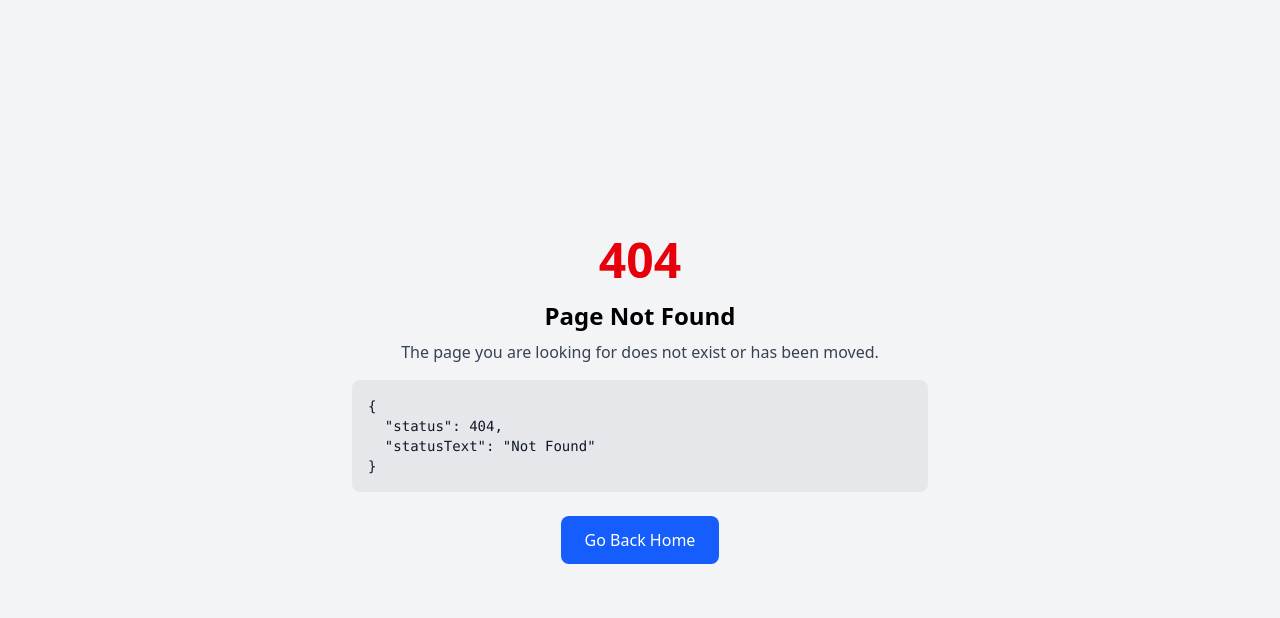
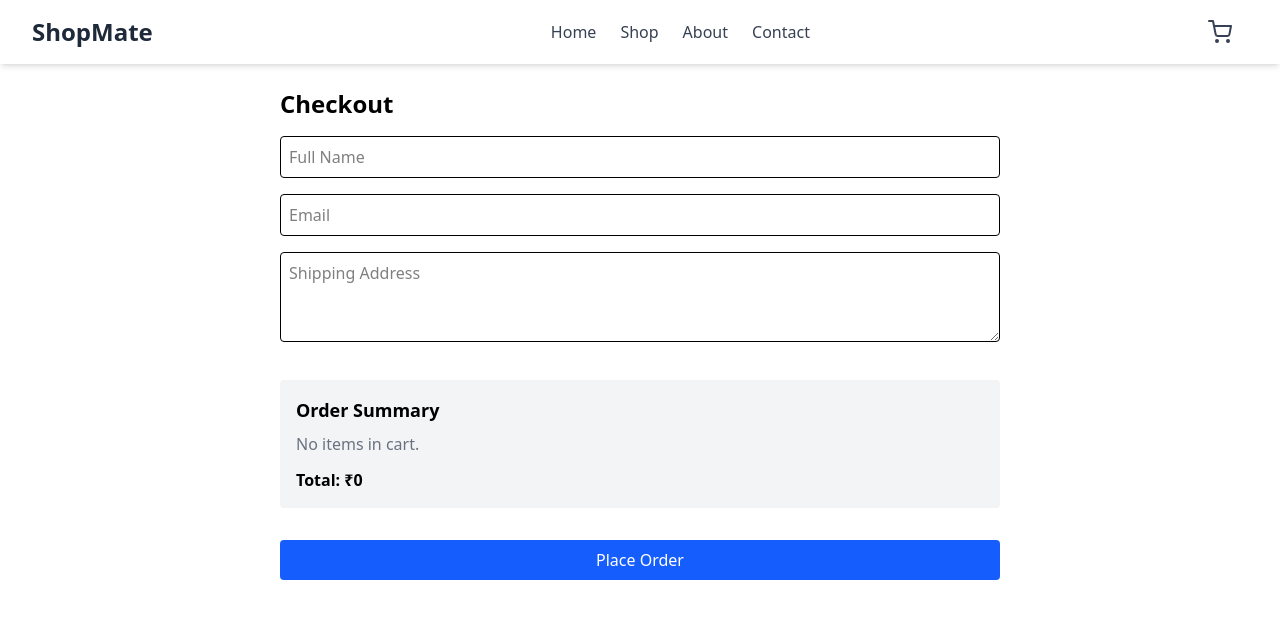
Before and after one commit to adityasoam55/Ecommerce-Proj, a React (Vite) app: page /checkout in a window 1280 px wide. Before the commit this address had no page. Shown: the top 618 px of the page. Built offline with nearby package versions, Linux system fonts and the light colour scheme.

Commit message:
Checkout page created

```diff
--- a/src/components/ProductItem.jsx
+++ b/src/components/ProductItem.jsx
@@ -14,7 +14,7 @@ const ProductItem = ({ product }) => {
       <Link to={`/product/${product.id}`}>
         <div className="w-full h-48 bg-gray-100 flex items-center justify-center mb-4 rounded">
           <img
-            src={product.image}
+            src={product.thumbnail}
             alt={product.title}
             className="h-full object-contain"
           />
--- a/src/components/ProductList.jsx
+++ b/src/components/ProductList.jsx
@@ -4,7 +4,7 @@ import ProductItem from "./ProductItem";
 import { useSelector, useDispatch } from "react-redux";
 import { setSearchQuery } from "../store/searchSlice";
 
-const ProductList = ({ onAddToCart }) => {
+const ProductList = () => {
   const [products, setProducts] = useState([]);
   const [loading, setLoading] = useState(true);
   const [error, setError] = useState("");
@@ -61,16 +61,7 @@ const ProductList = ({ onAddToCart }) => {
           </p>
         ) : (
           filteredProducts.map((product) => (
-            <ProductItem
-              key={product.id}
-              product={{
-                id: product.id,
-                title: product.title,
-                price: product.price,
-                image: product.thumbnail,
-              }}
-              onAddToCart={onAddToCart}
-            />
+            <ProductItem key={product.id} product={product} />
           ))
         )}
       </div>
--- a/src/pages/Cart.jsx
+++ b/src/pages/Cart.jsx
@@ -1,5 +1,6 @@
 import { useSelector } from "react-redux";
 import CartItem from "../components/CartItem";
+import { Link } from "react-router-dom";
 
 const Cart = () => {
   const { cartItems, totalQty, totalPrice } = useSelector(
@@ -28,9 +29,12 @@ const Cart = () => {
               Total Price: <span className="font-semibold">₹{totalPrice}</span>
             </p>
 
-            <button className="w-full py-3 bg-blue-600 text-white rounded-lg hover:bg-blue-700 font-semibold">
+            <Link
+              to="/checkout"
+              className="bg-blue-600 text-white px-4 py-2 rounded block text-center mt-4"
+            >
               Proceed to Checkout
-            </button>
+            </Link>
           </div>
         </>
       )}
--- /dev/null
+++ b/src/pages/Checkout.jsx
@@ -0,0 +1,99 @@
+import { useDispatch, useSelector } from "react-redux";
+import { clearCart } from "../store/cartSlice";
+import { useNavigate } from "react-router-dom";
+import { useState } from "react";
+
+const Checkout = () => {
+  const dispatch = useDispatch();
+  const navigate = useNavigate();
+
+  // slice uses cartItems, not items
+  const cartItems = useSelector((state) => state.cart.cartItems);
+
+  const [orderPlaced, setOrderPlaced] = useState(false);
+
+  // Calculate total amount
+  const totalAmount = cartItems.reduce(
+    (acc, item) => acc + item.price * item.quantity,
+    0
+  );
+
+  const handlePlaceOrder = (e) => {
+    e.preventDefault();
+
+    setOrderPlaced(true);
+
+    // Empty cart
+    dispatch(clearCart());
+
+    // Redirect after 2 sec
+    setTimeout(() => {
+      navigate("/");
+    }, 2000);
+  };
+
+  return (
+    <div className="p-6 max-w-3xl mx-auto mt-16">
+      <h2 className="text-2xl font-bold mb-4">Checkout</h2>
+
+      {orderPlaced && (
+        <p className="bg-green-100 text-green-700 p-3 rounded mb-4">
+          🎉 Order placed successfully! Redirecting to Home...
+        </p>
+      )}
+
+      <form onSubmit={handlePlaceOrder} className="space-y-4">
+        {/* User Details */}
+        <input
+          type="text"
+          placeholder="Full Name"
+          required
+          className="w-full border p-2 rounded"
+        />
+
+        <input
+          type="email"
+          placeholder="Email"
+          required
+          className="w-full border p-2 rounded"
+        />
+
+        <textarea
+          placeholder="Shipping Address"
+          required
+          className="w-full border p-2 rounded"
+          rows={3}
+        ></textarea>
+
+        {/* Order Summary */}
+        <div className="bg-gray-100 p-4 rounded mt-4">
+          <h3 className="text-lg font-semibold mb-2">Order Summary</h3>
+
+          {cartItems.length === 0 ? (
+            <p className="text-gray-500">No items in cart.</p>
+          ) : (
+            cartItems.map((item) => (
+              <div key={item.id} className="flex justify-between border-b py-2">
+                <span>
+                  {item.title} x {item.quantity}
+                </span>
+                <span>₹{item.price * item.quantity}</span>
+              </div>
+            ))
+          )}
+
+          <p className="font-bold mt-3">Total: ₹{totalAmount}</p>
+        </div>
+
+        <button
+          type="submit"
+          className="bg-blue-600 text-white px-4 py-2 rounded w-full mt-4"
+        >
+          Place Order
+        </button>
+      </form>
+    </div>
+  );
+};
+
+export default Checkout;
--- a/src/store/cartSlice.js
+++ b/src/store/cartSlice.js
@@ -11,6 +11,11 @@ const cartSlice = createSlice({
   name: "cart",
   initialState,
   reducers: {
+    clearCart: (state) => {
+      state.items = [];
+      localStorage.removeItem("cart");
+    },
+
     addToCart: (state, action) => {
       const item = action.payload;
       const existing = state.cartItems.find((i) => i.id === item.id);
@@ -60,6 +65,11 @@ const cartSlice = createSlice({
   },
 });
 
-export const { addToCart, removeFromCart, increaseQty, decreaseQty } =
-  cartSlice.actions;
+export const {
+  clearCart,
+  addToCart,
+  removeFromCart,
+  increaseQty,
+  decreaseQty,
+} = cartSlice.actions;
 export default cartSlice.reducer;
```
Also changed, not shown: src/main.jsx (+6 -1 lines).
